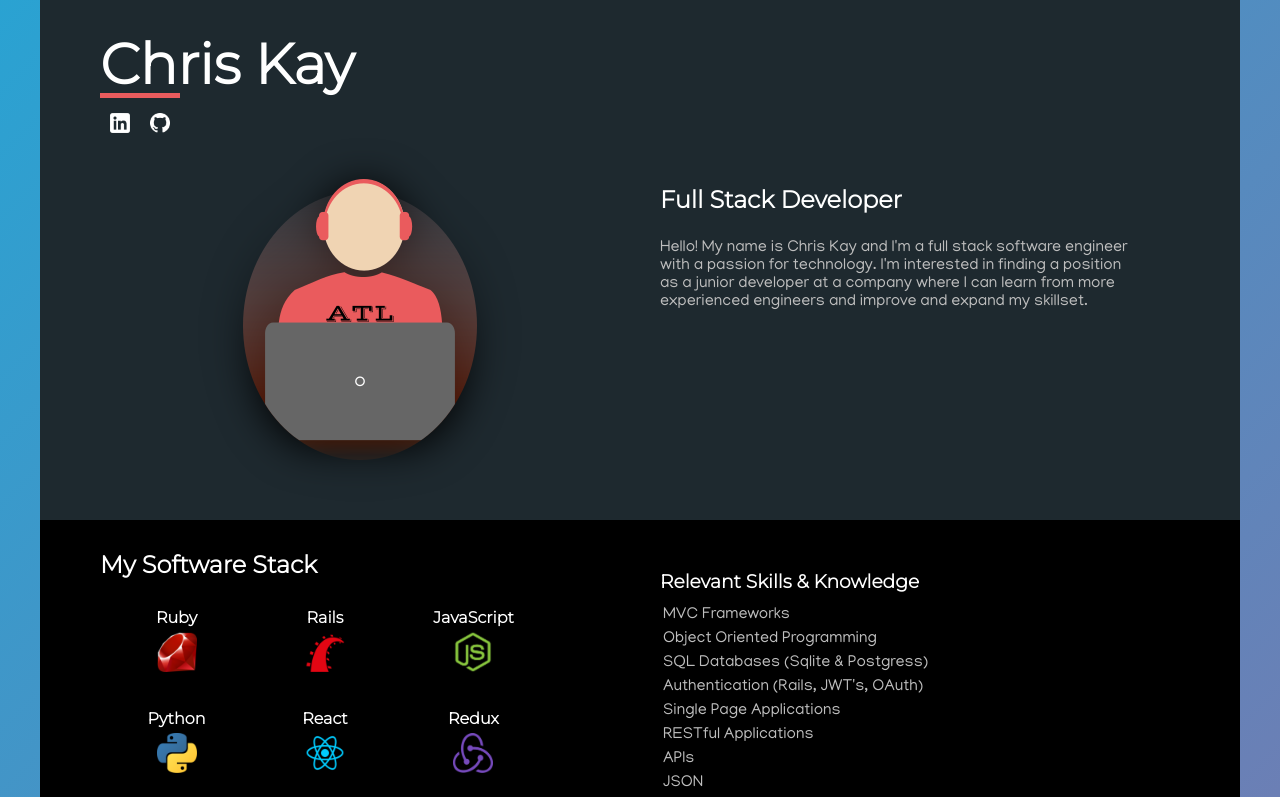
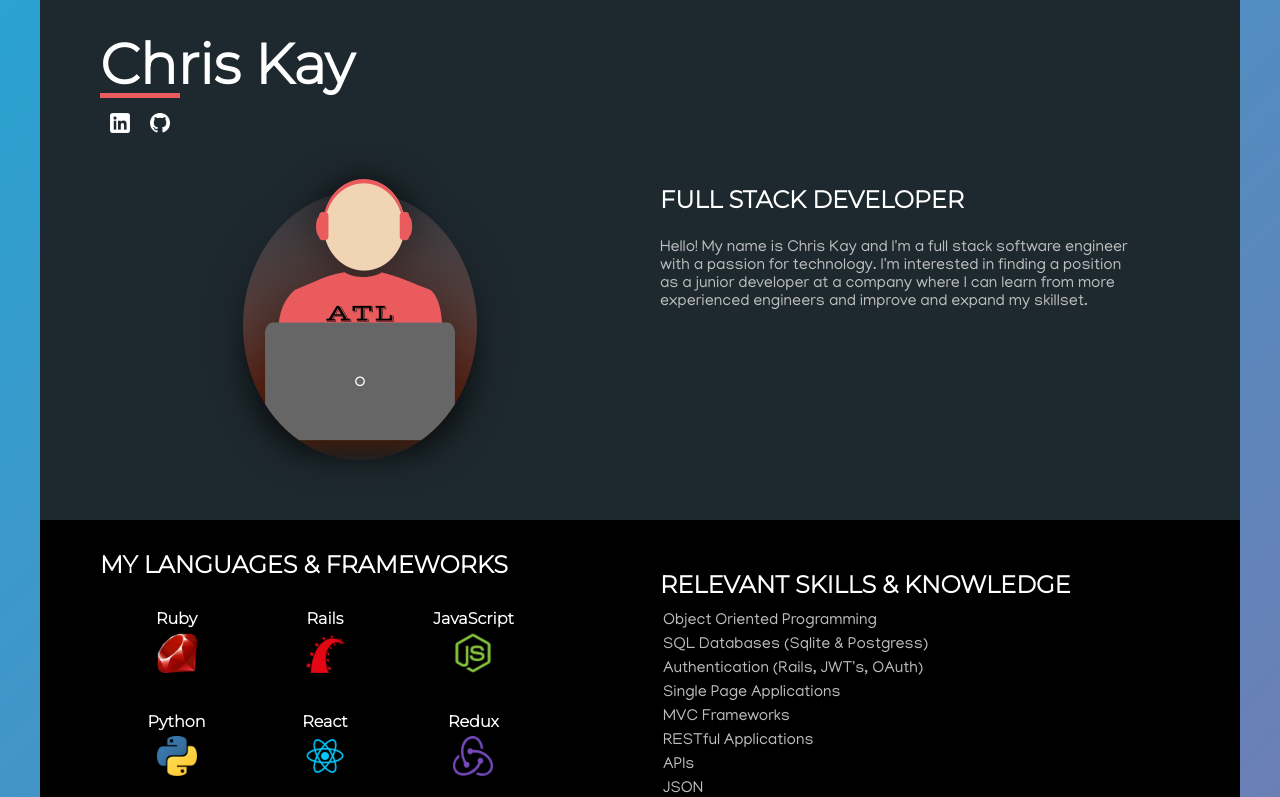
Before and after one commit to chriskay25/portfolio, a React (Create React App) app: page / in a window 1280 px wide. Shown: the top 797 px of the page. Built offline with nearby package versions, Linux system fonts and the light colour scheme.

Commit message:
Change headings to uppercase

```diff
--- a/src/components/Intro.jsx
+++ b/src/components/Intro.jsx
@@ -30,7 +30,7 @@ const Intro = () => {
             </Column>
             <Column>
                 <div className='intro-description'>
-                    <motion.h2 initial='initial' animate='animated' variants={item} custom='1.1'>Full Stack Developer</motion.h2>
+                    <motion.h2 initial='initial' animate='animated' variants={item} custom='1.1'>FULL STACK DEVELOPER</motion.h2>
                     <motion.p initial='initial' animate='animated' variants={item} custom='1.3'>
                         Hello! My name is Chris Kay and I'm a full stack software engineer with a passion for technology.
                         I'm interested in finding a position as a junior developer at a company where I can learn from more experienced engineers and improve and expand my skillset.
--- a/src/components/Proficiencies.jsx
+++ b/src/components/Proficiencies.jsx
@@ -1,13 +1,13 @@
 const Proficiencies = () => {
     return (
         <div className='proficiencies'>
-            <h3>Relevant Skills & Knowledge</h3>
+            <h2>RELEVANT SKILLS & KNOWLEDGE</h2>
             <ul>
-                <li>MVC Frameworks</li>
                 <li>Object Oriented Programming</li>
                 <li>SQL Databases (Sqlite & Postgress)</li>
                 <li>Authentication (Rails, JWT's, OAuth)</li>
                 <li>Single Page Applications</li>
+                <li>MVC Frameworks</li>
                 <li>RESTful Applications</li>
                 <li>APIs</li>
                 <li>JSON</li>
--- a/src/components/Stack.jsx
+++ b/src/components/Stack.jsx
@@ -16,7 +16,7 @@ const Stack = () => {
 
     return (
         <div className='stack'>
-            <h2>My Software Stack</h2>
+            <h2>MY LANGUAGES & FRAMEWORKS</h2>
             <AnimateSharedLayout type='crossfade'>
                 <motion.ul layout>
                     {data.map((item) => (
```
